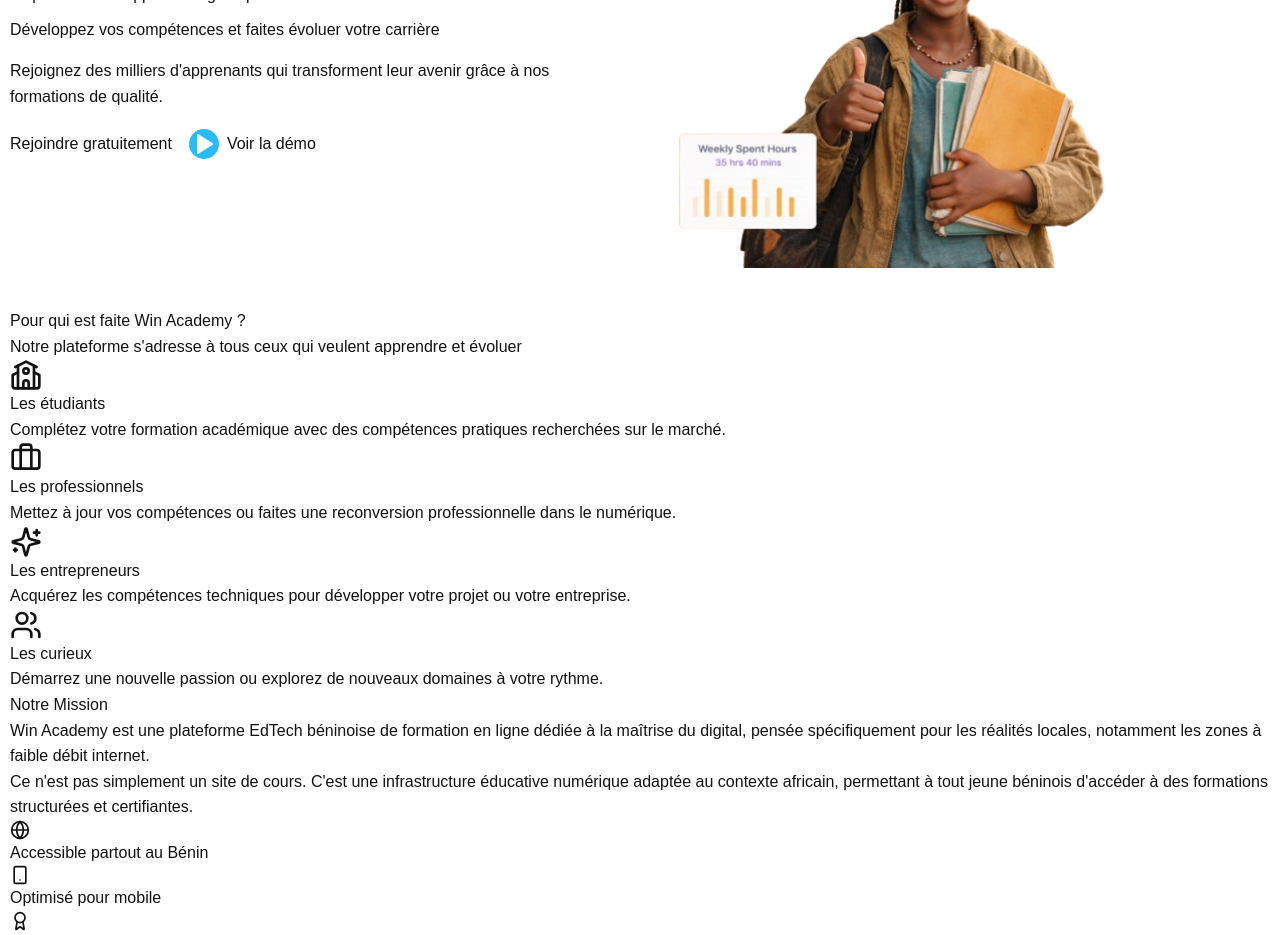
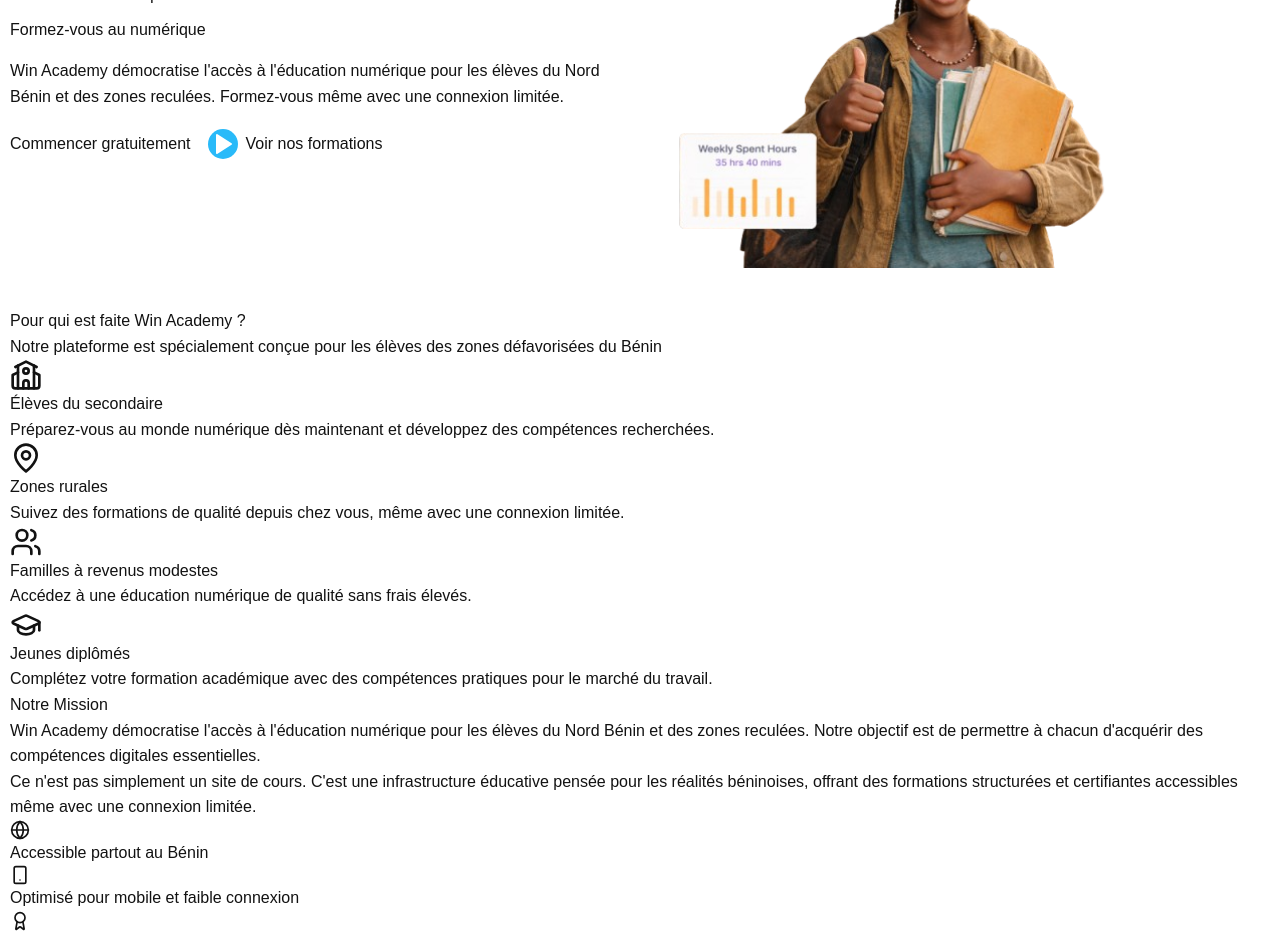
Before and after one commit to VOGLOSSOU/win-academy-fronend-app, a Next.js app: page / in a window 1280 px wide. Shown: the part 320-1255 px from the top of the page. Built offline with nearby package versions, Linux system fonts and the light colour scheme.

Commit message:
Plus court, direct et moderne

```diff
--- a/src/components/Hero.tsx
+++ b/src/components/Hero.tsx
@@ -19,23 +19,23 @@
                 height={24}
                 className="w-6 h-6"
               />
-              <span>La plateforme d'apprentissage la plus fiable</span>
+              <span>L'éducation numérique accessible à tous</span>
             </div>
             <h1 className="section-heading mb-6">
-              Développez vos compétences et faites évoluer votre carrière
+              Formez-vous au numérique
             </h1>
             <p className="section-description mb-8">
-              Rejoignez des milliers d'apprenants qui transforment leur avenir grâce à nos formations de qualité.
+              Win Academy démocratise l'accès à l'éducation numérique pour les élèves du Nord Bénin et des zones reculées. Formez-vous même avec une connexion limitée.
             </p>
             <div className="flex items-center gap-4">
               <Link href="/inscription" className="btn-primary">
-                Rejoindre gratuitement
+                Commencer gratuitement
               </Link>
               <Link href="/formations" className="flex items-center gap-3 text-gray-600 hover:text-primary transition-colors ml-3">
                 <div className="w-12 h-12 rounded-full bg-secondary flex items-center justify-center text-white">
                   <Play size={24} fill="currentColor" />
                 </div>
-                <span className="font-medium">Voir la démo</span>
+                <span className="font-medium">Voir nos formations</span>
               </Link>
             </div>
           </div>
@@ -44,7 +44,7 @@
           <div className="relative animate-slide-up">
             <Image
               src="/images/hero-img.png"
-              alt="Hero Image"
+              alt="Élèves béninois apprenant le numérique"
               width={500}
               height={400}
               className="w-full h-auto"
--- a/src/components/PresentationSection.tsx
+++ b/src/components/PresentationSection.tsx
@@ -6,9 +6,9 @@
 export default function PresentationSection() {
   const features = [
     { icon: Globe, text: 'Accessible partout au Bénin' },
-    { icon: Smartphone, text: 'Optimisé pour mobile' },
-    { icon: Award, text: 'Attestations certifiées' },
-    { icon: Zap, text: 'Connexion faible débit' },
+    { icon: Smartphone, text: 'Optimisé pour mobile et faible connexion' },
+    { icon: Award, text: 'Attestations avec QR code' },
+    { icon: Zap, text: 'Chargement rapide même avec peu de données' },
   ];
 
   return (
@@ -18,10 +18,10 @@
           <div className="presentation-content">
             <h3>Notre Mission</h3>
             <p>
-              Win Academy est une plateforme EdTech béninoise de formation en ligne dédiée à la maîtrise du digital, pensée spécifiquement pour les réalités locales, notamment les zones à faible débit internet.
+              Win Academy démocratise l'accès à l'éducation numérique pour les élèves du Nord Bénin et des zones reculées. Notre objectif est de permettre à chacun d'acquérir des compétences digitales essentielles.
             </p>
             <p>
-              Ce n'est pas simplement un site de cours. C'est une infrastructure éducative numérique adaptée au contexte africain, permettant à tout jeune béninois d'accéder à des formations structurées et certifiantes.
+              Ce n'est pas simplement un site de cours. C'est une infrastructure éducative pensée pour les réalités béninoises, offrant des formations structurées et certifiantes accessibles même avec une connexion limitée.
             </p>
             <div className="presentation-features">
               {features.map((feature, index) => (
--- a/src/components/TargetSection.tsx
+++ b/src/components/TargetSection.tsx
@@ -1,27 +1,27 @@
 'use client';
 
-import { School, Briefcase, Sparkles, Users } from 'lucide-react';
+import { School, MapPin, Users, GraduationCap } from 'lucide-react';
 
 const targets = [
   {
     icon: School,
-    title: 'Les étudiants',
-    description: 'Complétez votre formation académique avec des compétences pratiques recherchées sur le marché.',
+    title: 'Élèves du secondaire',
+    description: 'Préparez-vous au monde numérique dès maintenant et développez des compétences recherchées.',
   },
   {
-    icon: Briefcase,
-    title: 'Les professionnels',
-    description: 'Mettez à jour vos compétences ou faites une reconversion professionnelle dans le numérique.',
-  },
-  {
-    icon: Sparkles,
-    title: 'Les entrepreneurs',
-    description: 'Acquérez les compétences techniques pour développer votre projet ou votre entreprise.',
+    icon: MapPin,
+    title: 'Zones rurales',
+    description: 'Suivez des formations de qualité depuis chez vous, même avec une connexion limitée.',
   },
   {
     icon: Users,
-    title: 'Les curieux',
-    description: 'Démarrez une nouvelle passion ou explorez de nouveaux domaines à votre rythme.',
+    title: 'Familles à revenus modestes',
+    description: 'Accédez à une éducation numérique de qualité sans frais élevés.',
+  },
+  {
+    icon: GraduationCap,
+    title: 'Jeunes diplômés',
+    description: 'Complétez votre formation académique avec des compétences pratiques pour le marché du travail.',
   },
 ];
 
@@ -31,7 +31,7 @@
       <div className="container mx-auto px-4">
         <div className="section-header">
           <h2 className="section-title-main">Pour qui est faite Win Academy ?</h2>
-          <p className="section-subtitle">Notre plateforme s'adresse à tous ceux qui veulent apprendre et évoluer</p>
+          <p className="section-subtitle">Notre plateforme est spécialement conçue pour les élèves des zones défavorisées du Bénin</p>
         </div>
 
         <div className="target-grid">
```
Also changed, not shown: 1 other file (tests, documents, lock files or other folders).
